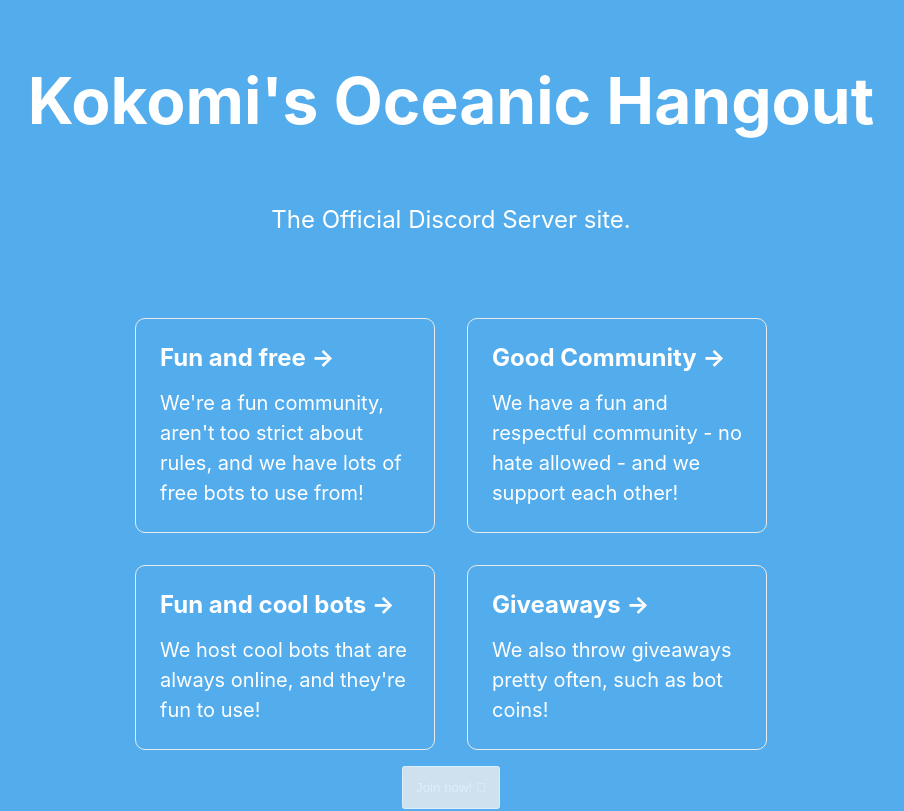
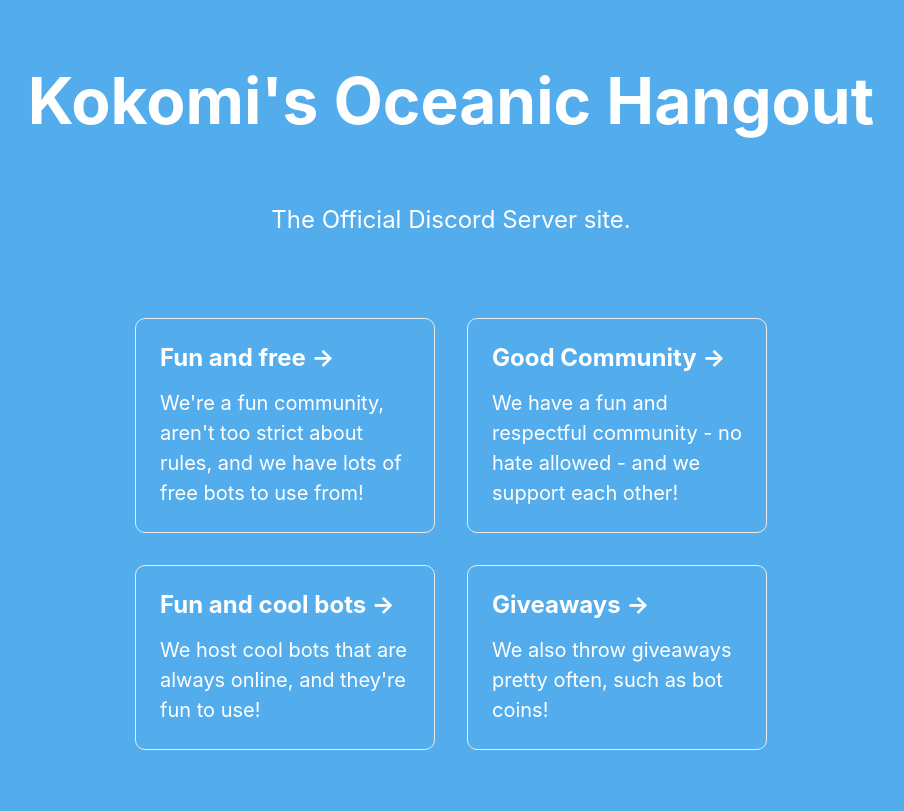
Before and after one commit to kokonut27/kokomis-hangout, a Next.js app: page / in a window 1280 px wide. Shown: the top 811 px of the page, without its empty margins (189-1093 px from the left). Built offline with nearby package versions, Linux system fonts and the light colour scheme.

Commit message:
Update Home.module.css

```diff
--- a/styles/Home.module.css
+++ b/styles/Home.module.css
@@ -60,6 +60,7 @@
   justify-content: center;
   flex-wrap: wrap;
   max-width: 800px;
+  padding-bottom: 7vh;
 }
 
 .card {
@@ -115,4 +116,5 @@
 
 .button:hover {
   opacity: 1;
+  cursor: pointer;
 }
```
